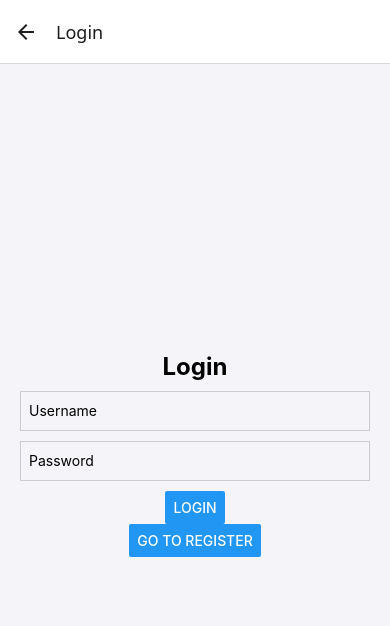
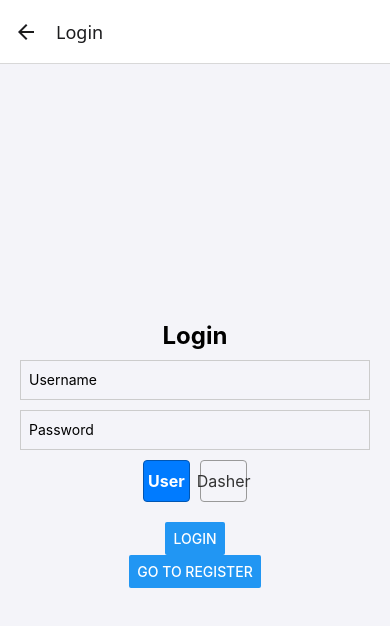
Before and after one commit to AdaTsanQin/COMP333, a React Native app: screen /Login in a window 390 px wide. Shown: the top 626 px of the page. Built offline with nearby package versions, Linux system fonts and the light colour scheme.

Commit message:
Added function to distiguish user and dasher(issue4.1)

```diff
--- a/screen/AcceptOrderScreen.js
+++ b/screen/AcceptOrderScreen.js
@@ -2,7 +2,8 @@ import React, { useEffect, useState } from "react";
 import { View, Text, Button, StyleSheet, Alert, FlatList } from "react-native";
 import AsyncStorage from '@react-native-async-storage/async-storage';
 
-const AcceptOrderScreen = () => {
+const AcceptOrderScreen = ({ route, navigation }) => {
+  const { username, role } = route.params;
   const [orders, setOrders] = useState([]);
   const [sessionID, setSessionID] = useState(null);
 
--- a/screen/CreateRequestScreen.js
+++ b/screen/CreateRequestScreen.js
@@ -2,11 +2,13 @@ import React, { useState, useEffect } from "react";
 import { View, Text, TextInput, Button, Alert, StyleSheet } from "react-native";
 import AsyncStorage from '@react-native-async-storage/async-storage';
 
-const CreateRequestScreen = ({ navigation }) => {
+const CreateRequestScreen = ({ route, navigation }) => {
+  const { username = 'Unknown', role = 'user' } = route.params ?? {};
   const [item, setItem] = useState("");
   const [dropOffLocation, setDropOffLocation] = useState("");
   const [deliverySpeed, setDeliverySpeed] = useState("common");
   const [sessionID, setSessionID] = useState(null);
+
   useEffect(() => {
     const getSessionID = async () => {
       const id = await AsyncStorage.getItem("PHPSESSID");
@@ -18,6 +20,7 @@ const CreateRequestScreen = ({ navigation }) => {
     };
     getSessionID();
   }, []);
+
   const handleSubmit = async () => {
     if (!item || !dropOffLocation) {
       Alert.alert("Error", "Item and Drop-off Location cannot be empty!");
@@ -62,6 +65,12 @@ const CreateRequestScreen = ({ navigation }) => {
 
   return (
     <View style={styles.container}>
+      {/* 2) show who is logged in */}
+      <Text style={styles.infoText}>Logged in as: {username}</Text>
+      <Text style={styles.infoText}>
+        Role: {role === 'dasher' ? 'Dasher' : 'User'}
+      </Text>
+
       <Text style={styles.label}>Item:</Text>
       <TextInput style={styles.input} value={item} onChangeText={setItem} />
 
@@ -93,6 +102,12 @@ const CreateRequestScreen = ({ navigation }) => {
 
 const styles = StyleSheet.create({
   container: { flex: 1, padding: 20, backgroundColor: "#fff" },
+  infoText: {
+    fontSize: 16,
+    marginBottom: 8,
+    fontWeight: '500',
+    color: '#333',
+  },
   label: { fontSize: 18, fontWeight: "bold", marginTop: 10 },
   input: {
     borderWidth: 1,
@@ -101,7 +116,11 @@ const styles = StyleSheet.create({
     marginTop: 5,
     borderRadius: 5,
   },
-  radioGroup: { flexDirection: "row", justifyContent: "space-around", marginVertical: 10 },
+  radioGroup: {
+    flexDirection: "row",
+    justifyContent: "space-around",
+    marginVertical: 10
+  },
 });
 
 export default CreateRequestScreen;
--- a/screen/DashboardScreen.js
+++ b/screen/DashboardScreen.js
@@ -4,7 +4,8 @@ import { useNavigation } from '@react-navigation/native';
 import AsyncStorage from '@react-native-async-storage/async-storage';
 
 const DashboardScreen = ({ route, navigation }) => {
-  const { username, password } = route.params;
+  const { username, role } = route.params;
+  const { password } = route.params;
   const [showDeleteFields, setShowDeleteFields] = useState(false);
   const [passwordToDelete, setPasswordToDelete] = useState('');
   const [confirmPasswordToDelete, setConfirmPasswordToDelete] = useState('');
@@ -55,10 +56,37 @@ const DashboardScreen = ({ route, navigation }) => {
     <View style={styles.container}>
       <Text style={styles.title}>Dashboard</Text>
       <Text style={styles.subtitle}>Welcome to your dashboard!</Text>
+      <Text style={styles.infoText}>Logged in as: {username}</Text>
+      <Text style={styles.infoText}>Role: {role === 'dasher' ? 'Dasher' : 'User'}</Text>
+
       <Button title="Logout" onPress={handleLogout} />
-      <Button title="Create Request" onPress={() => navigation.navigate('CreateRequestScreen')} />
-      <Button title="View Request" onPress={() => navigation.navigate('ViewRequestScreen')} />
-      <Button title="Accept Order" onPress={() => navigation.navigate('AcceptOrderScreen')} />
+      <Button
+        title="Create Request"
+        onPress={() =>
+            navigation.navigate('CreateRequestScreen', {
+            username,
+            role
+            })
+           }
+        />
+      <Button
+        title="View Request"
+        onPress={() =>
+            navigation.navigate('ViewRequestScreen', {
+            username,
+            role
+            })
+           }
+        />
+      <Button
+        title="Accept Order"
+        onPress={() =>
+            navigation.navigate('AcceptOrderScreen', {
+            username,
+            role
+            })
+           }
+        />
       <Button
         title="Delete Account"
         color="red"
@@ -106,6 +134,16 @@ const styles = StyleSheet.create({
     marginBottom: 20,
     color: '#555',
   },
+  infoText: {
+    fontSize: 16,
+    marginBottom: 8,
+    color: '#333',
+  },
+  input: {
+    width: '100%', height: 40,
+    borderColor: '#ccc', borderWidth: 1,
+    marginBottom: 12, paddingHorizontal: 8,
+  },
 });
 
 export default DashboardScreen;
--- a/screen/LoginScreen.js
+++ b/screen/LoginScreen.js
@@ -1,11 +1,12 @@
 import React, { useState } from 'react';
-import { View, Text, TextInput, Button, StyleSheet, Alert } from 'react-native';
+import { View, Text, TextInput, Button, TouchableOpacity, StyleSheet, Alert } from 'react-native';
 import { useNavigation } from '@react-navigation/native';
 import AsyncStorage from '@react-native-async-storage/async-storage';
 
 const LoginScreen = () => {
   const [username, setUsername] = useState('');
   const [password, setPassword] = useState('');
+  const [role,setRole]          = useState('user');
   const navigation = useNavigation();
 
 const handleLogin = async () => {
@@ -25,30 +26,29 @@ const handleLogin = async () => {
       body: JSON.stringify({
         username: username,
         password: password,
+        role
       }),
     });
 
     const text = await response.text();
     console.log("Raw response:", text);
 
-    try {
       const data = JSON.parse(text);
       if (data.success) {
-        await AsyncStorage.setItem("PHPSESSID", data.session_id);
+        await AsyncStorage.setItem('PHPSESSID', data.session_id);
+        // store username & role for HomeScreen (and anywhere else)
+        await AsyncStorage.setItem('username', username);
+        await AsyncStorage.setItem('role', role);
         Alert.alert('Success', 'Login successful!');
-        navigation.navigate('Dashboard', { username, password });
+        navigation.navigate('Dashboard', { username, role });
       } else {
         Alert.alert('Error', data.message);
       }
-    } catch (jsonError) {
-      console.error("JSON Parse Error:", jsonError);
-      Alert.alert('Error', 'Unexpected response from server.');
+    } catch (error) {
+      console.error(error);
+      Alert.alert('Error', 'Something went wrong.');
     }
-  } catch (error) {
-    console.error(error);
-    Alert.alert('Error', 'Something went wrong.');
-  }
-};
+  };
 
   return (
     <View style={styles.container}>
@@ -58,6 +58,7 @@ const handleLogin = async () => {
         placeholder="Username"
         value={username}
         onChangeText={setUsername}
+        autoCapitalize="none"
       />
       <TextInput
         style={styles.input}
@@ -66,6 +67,45 @@ const handleLogin = async () => {
         onChangeText={setPassword}
         secureTextEntry
       />
+
+      <View style={styles.roleContainer}>
+        <TouchableOpacity
+          style={[
+            styles.roleButton,
+            role === 'user' && styles.roleButtonSelected
+          ]}
+          onPress={() => setRole('user')}
+        >
+          <Text
+            style={[
+              styles.roleText,
+              role === 'user' && styles.roleTextSelected
+            ]}
+          >
+            User
+          </Text>
+        </TouchableOpacity>
+
+
+        <TouchableOpacity
+          style={[
+            styles.roleButton,
+            role === 'dasher' && styles.roleButtonSelected
+          ]}
+          onPress={() => setRole('dasher')}
+        >
+          <Text
+            style={[
+              styles.roleText,
+              role === 'dasher' && styles.roleTextSelected
+            ]}
+          >
+            Dasher
+          </Text>
+        </TouchableOpacity>
+      </View>
+
+
       <Button title="Login" onPress={handleLogin} />
       <Button
         title="Go to Register"
@@ -96,6 +136,31 @@ const styles = StyleSheet.create({
     paddingLeft: 8,
     width: '100%',
   },
+  roleContainer: {
+    flexDirection: 'row',
+    marginBottom: 20,
+  },
+  roleButton: {
+    flex: 1,
+    paddingVertical: 10,
+    marginHorizontal: 5,
+    borderWidth: 1,
+    borderColor: '#999',
+    borderRadius: 4,
+    alignItems: 'center',
+  },
+  roleButtonSelected: {
+    backgroundColor: '#007bff',
+    borderColor: '#0056b3',
+  },
+  roleText: {
+    color: '#333',
+    fontSize: 16,
+  },
+  roleTextSelected: {
+    color: 'white',
+    fontWeight: 'bold',
+  },
 });
 
 export default LoginScreen;
--- a/screen/ViewRequestScreen.js
+++ b/screen/ViewRequestScreen.js
@@ -2,7 +2,8 @@ import React, { useEffect, useState } from "react";
 import { View, Text, TextInput, Button, StyleSheet, Alert, FlatList, TouchableOpacity } from "react-native";
 import AsyncStorage from '@react-native-async-storage/async-storage';
 
-const ViewRequestsScreen = () => {
+const ViewRequestsScreen = ({ route, navigation }) => {
+  const { username = 'Unknown', role = 'user' } = route.params ?? {};
   const [requests, setRequests] = useState([]);
   const [sessionID, setSessionID] = useState(null);
 
@@ -113,6 +114,10 @@ const ViewRequestsScreen = () => {
 
   return (
     <View style={styles.container}>
+      <Text style={styles.infoText}>Logged in as: {username}</Text>
+      <Text style={styles.infoText}>
+        Role: {role === 'dasher' ? 'Dasher' : 'User'}
+      </Text>
       <Text style={styles.heading}>All Requests</Text>
       <FlatList
         data={requests}
```
